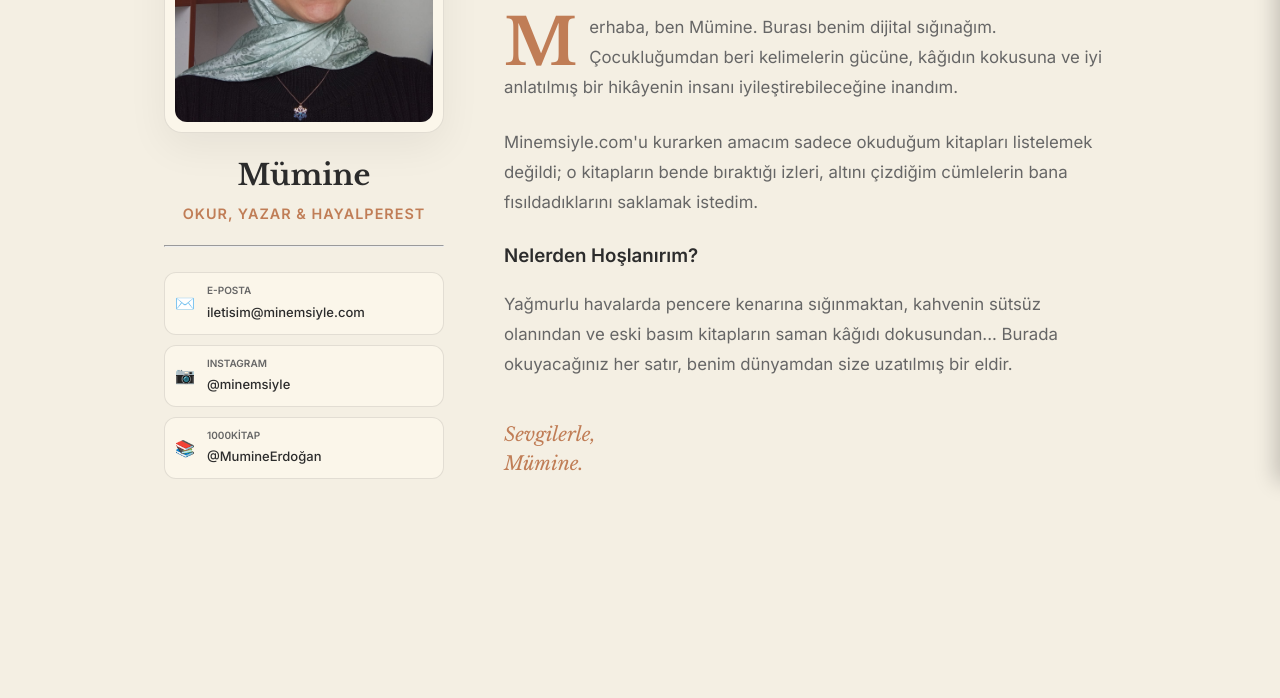
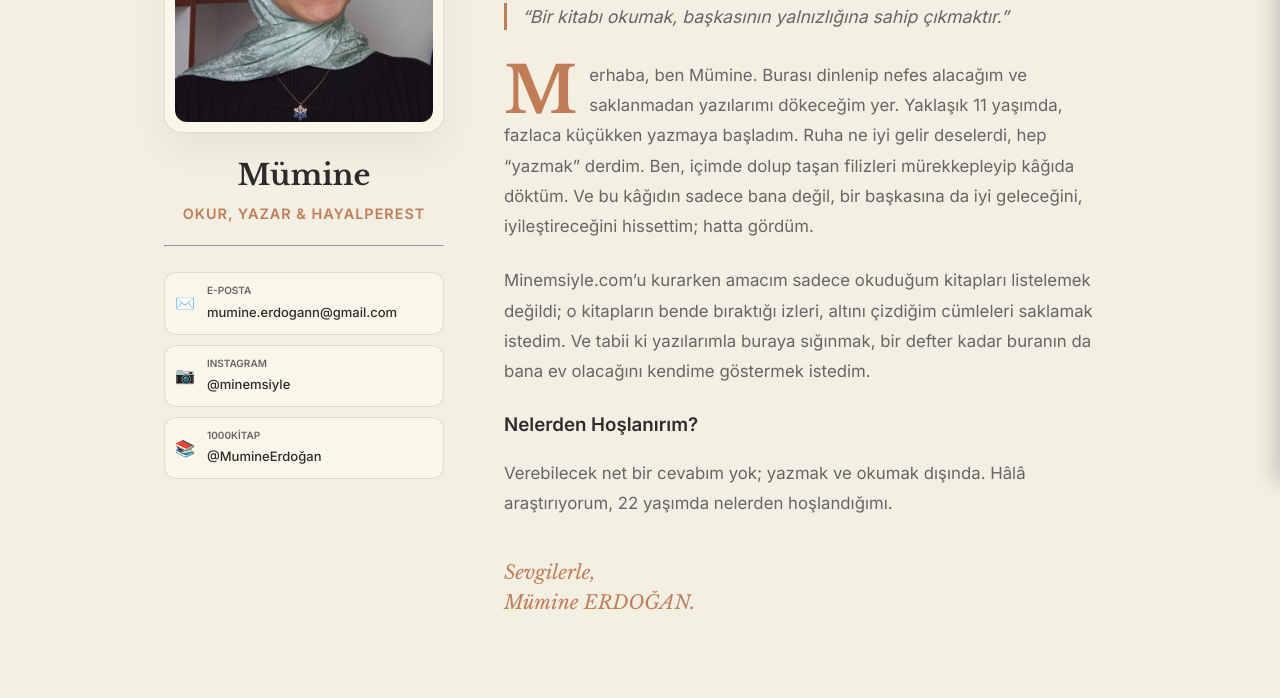
Before and after one commit to OnurCyy/Minemsiyle_Blog, a website: page public/about.html in a window 1280 px wide. Shown: the part 318-1016 px from the top of the page. Before the commit the page ends 877 px from the top, so only its background shows below. Drawn offline with nearby package versions, Linux system fonts and the light colour scheme; no server answers.

Commit message:
Hakkımda sayfası güncellemesi.

```diff
--- a/public/about.html
+++ b/public/about.html
@@ -81,11 +81,11 @@
                 <hr class="rule" style="margin: 20px 0;">
 
                 <div class="contact-list">
-                    <a href="mailto:minemsiylebot@gmail.com" class="contact-item">
+                    <a href="mailto:mumine.erdogann@gmail.com" class="contact-item">
                         <span class="contact-icon">✉️</span>
                         <div class="contact-text">
                             <span class="label">E-Posta</span>
-                            <span class="value">iletisim@minemsiyle.com</span>
+                            <span class="value">mumine.erdogann@gmail.com</span>
                         </div>
                     </a>
 
@@ -108,32 +108,34 @@
             </aside>
 
             <article class="about-content">
-                <h2 class="headline">Kelimelerin ardındaki kişi.</h2>
+                <h2 class="headline">Suskun satırlarda sustuğum kadar ben.</h2>
                 <p class="dek" style="margin-bottom: 30px;">
-                    "Bir kitabı okumak, yazarın zihninde sessiz bir yürüyüşe çıkmaktır."
+                    “Bir kitabı okumak, başkasının yalnızlığına sahip çıkmaktır.”
                 </p>
 
                 <div class="prose">
                     <p>
-                        Merhaba, ben Mümine. Burası benim dijital sığınağım.
-                        Çocukluğumdan beri kelimelerin gücüne, kâğıdın kokusuna ve iyi anlatılmış bir hikâyenin insanı
-                        iyileştirebileceğine inandım.
+                        Merhaba, ben Mümine. Burası dinlenip nefes alacağım ve saklanmadan yazılarımı dökeceğim yer.
+                        Yaklaşık 11 yaşımda, fazlaca küçükken yazmaya başladım. Ruha ne iyi gelir deselerdi, hep
+                        “yazmak” derdim.
+                        Ben, içimde dolup taşan filizleri mürekkepleyip kâğıda döktüm. Ve bu kâğıdın sadece bana değil,
+                        bir başkasına da iyi geleceğini, iyileştireceğini hissettim; hatta gördüm.
                     </p>
                     <p>
-                        Minemsiyle.com'u kurarken amacım sadece okuduğum kitapları listelemek değildi; o kitapların
-                        bende bıraktığı izleri, altını çizdiğim cümlelerin bana fısıldadıklarını saklamak istedim.
+                        Minemsiyle.com’u kurarken amacım sadece okuduğum kitapları listelemek değildi; o kitapların
+                        bende bıraktığı izleri, altını çizdiğim cümleleri saklamak istedim. Ve tabii ki yazılarımla
+                        buraya sığınmak, bir defter kadar buranın da bana ev olacağını kendime göstermek istedim.
                     </p>
 
                     <h3>Nelerden Hoşlanırım?</h3>
                     <p>
-                        Yağmurlu havalarda pencere kenarına sığınmaktan, kahvenin sütsüz olanından ve eski basım
-                        kitapların saman kâğıdı dokusundan...
-                        Burada okuyacağınız her satır, benim dünyamdan size uzatılmış bir eldir.
+                        Verebilecek net bir cevabım yok; yazmak ve okumak dışında. Hâlâ araştırıyorum, 22 yaşımda
+                        nelerden hoşlandığımı.
                     </p>
 
                     <div
                         style="margin-top: 40px; font-family: 'Libre Baskerville', serif; font-style: italic; font-size: 1.2rem; color: var(--accent);">
-                        Sevgilerle,<br>Mümine.
+                        Sevgilerle,<br>Mümine ERDOĞAN.
                     </div>
                 </div>
             </article>
```
